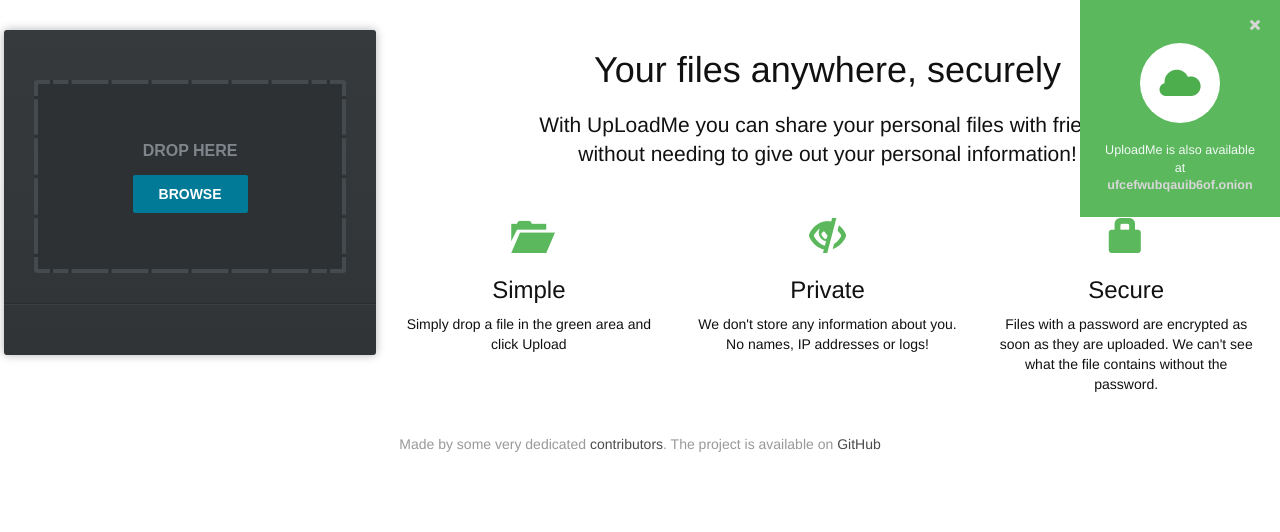
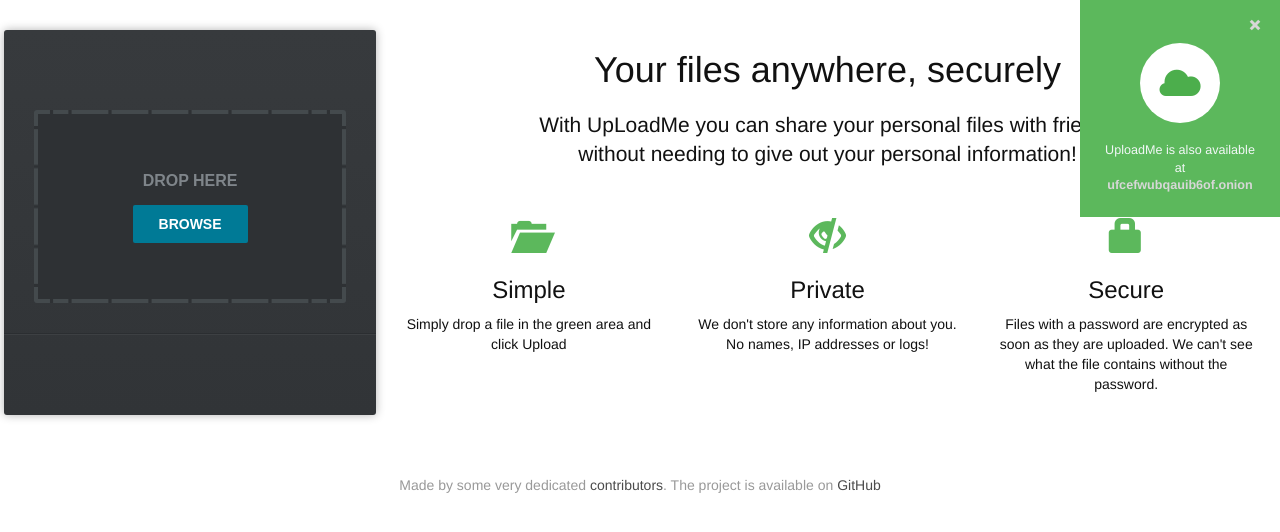
Before and after one commit to Carlgo11/UploadMe, a PHP site: page /index.php in a window 1280 px wide. Shown: the part 100-632 px from the top of the page. Run offline with PHP 8.4, Linux system fonts and the light colour scheme; some libraries are stand-ins or nearby versions.

Commit message:
Increase vertical padding of the upload box

```diff
--- a/css/stylesheet.css
+++ b/css/stylesheet.css
@@ -158,7 +158,7 @@ footer * {
     background-image: linear-gradient(top, #373A3D, #313437);
 
     width: 250px;
-    padding: 50px 30px 50px 30px;
+    padding: 80px 30px 80px 30px;
     border-radius: 3px;
 
     margin: 30px 0 30px 0;
```
